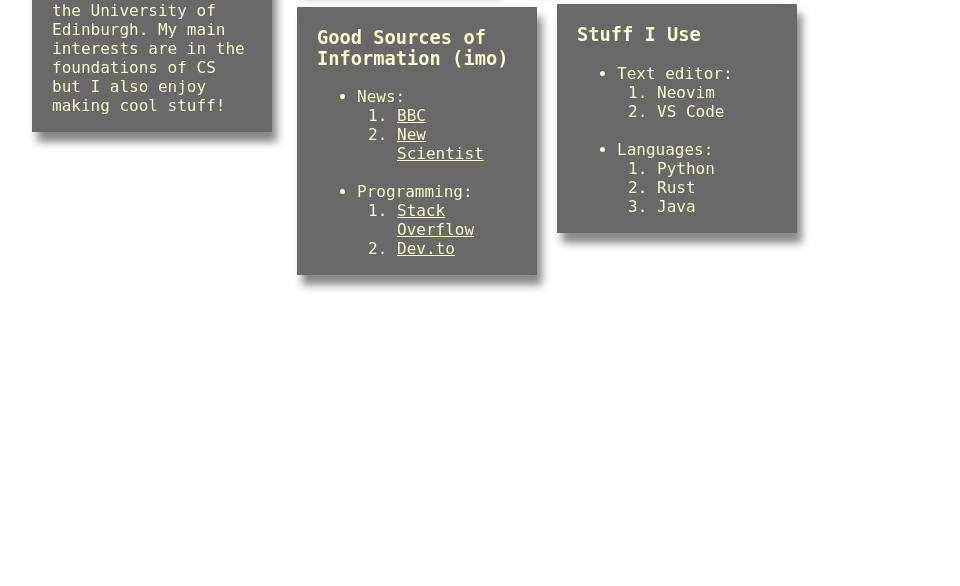
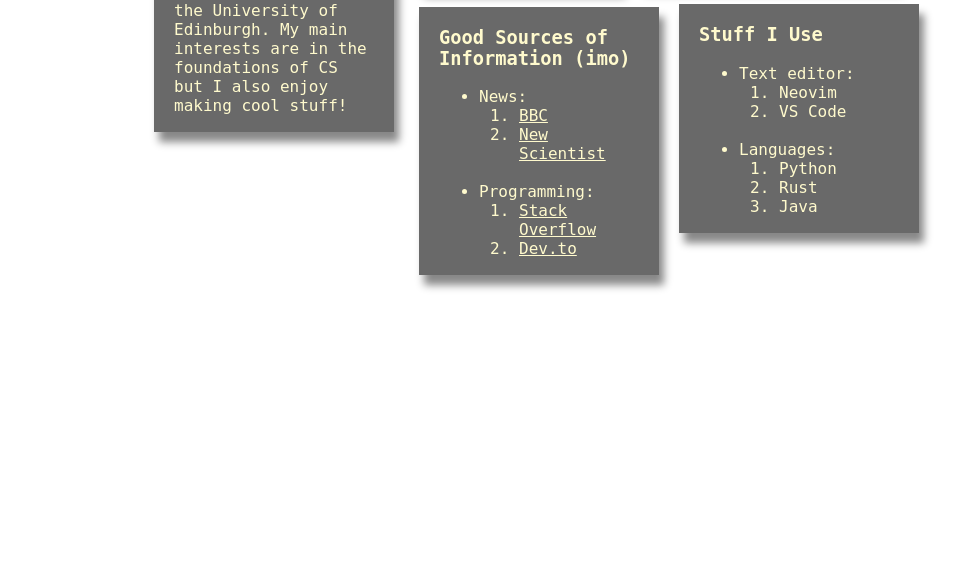
Before and after one commit to saranblock3/saranblock3.github.io, a plain HTML site: page index.html in a window 1280 px wide. Shown: the part 214-800 px from the top of the page, without its empty margins (101-1061 px from the left). Drawn offline with Linux system fonts and the light colour scheme.

Commit message:
Center outer div

```diff
--- a/index.html
+++ b/index.html
@@ -1,5 +1,10 @@
 <head>
 <style>
+
+.grid {
+		display: grid;
+		place-items: center;
+}
 
 
 .item {
@@ -10,7 +15,7 @@
 
 
 .item:hover {
-		transform: scale(1.1)
+		transform: scale(1.1);
 }
 
 .text {
@@ -125,7 +130,7 @@ img:hover {
 
 
 <body>
-		<div class="container">
+		<div class="grid">
 				<div class="row">
 						<div class="column" id="column0">
 								<div class="item" id="item0">
```
